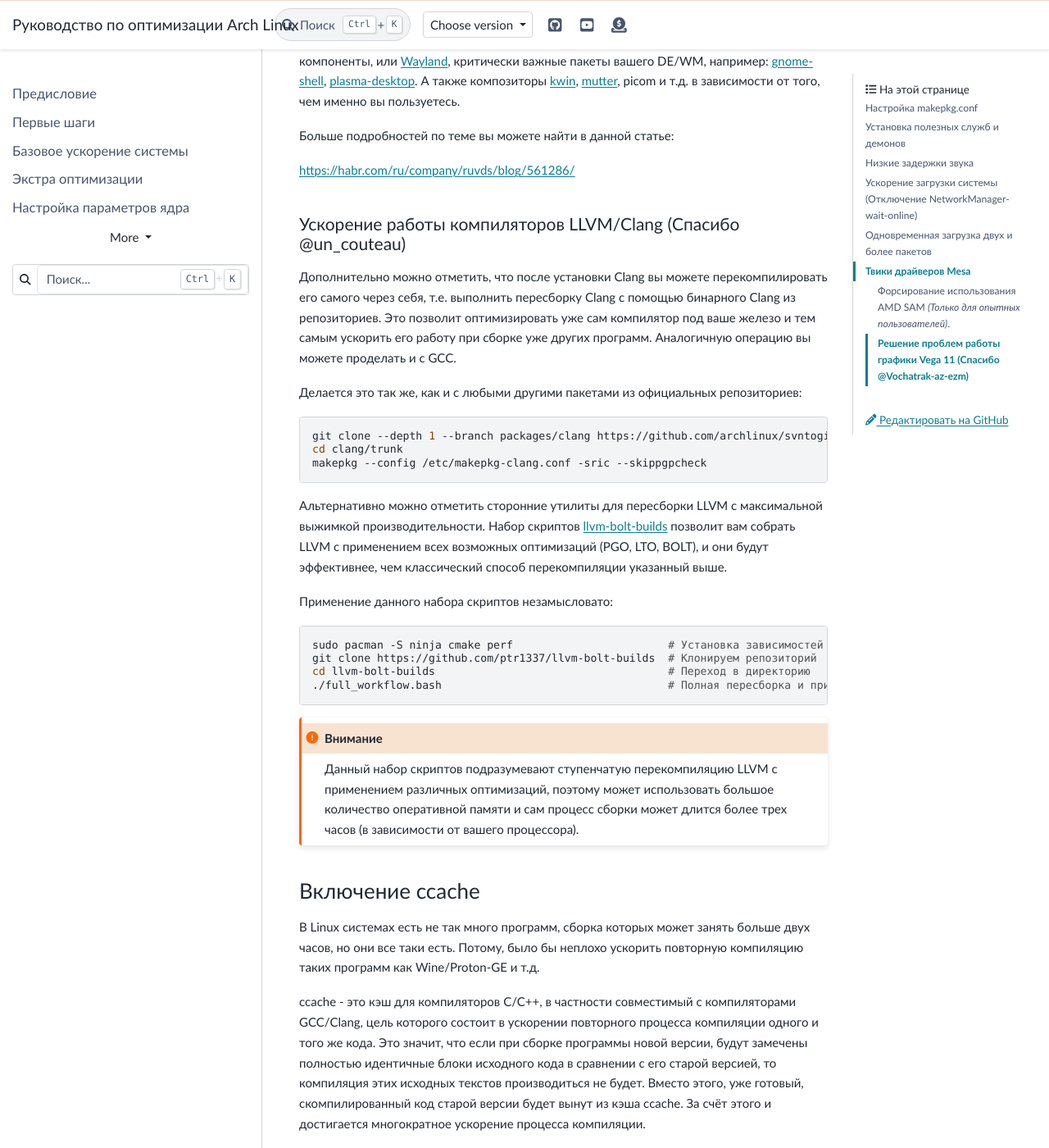
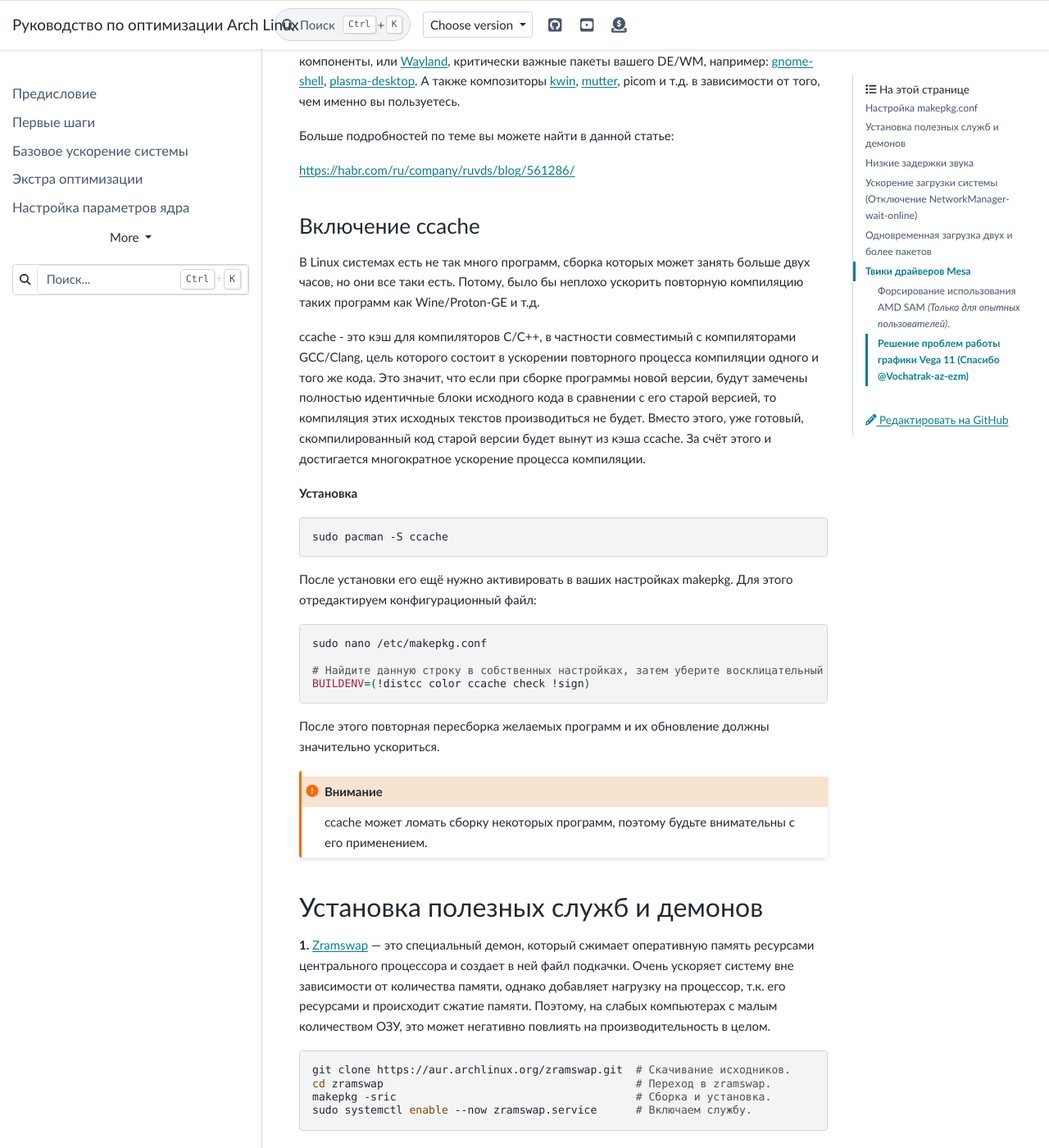
Before and after one commit to ventureoo/ARU, a Sphinx documentation site: the page built from docs/source/generic-system-acceleration.rst, in a window 1280 px wide and 1400 px high, scrolled down 2390 px. Shown: the whole window at 82% size. Built offline with Sphinx 7.4.7 and the PyData theme 0.15.4, drawn with Linux system fonts in a browser that asks for light colours.

Commit message:
generic-system-acceleration: Drop mention llvm-bolt-builds
Because only very powerful processors need it. On low-core processors, this results in a memory shortage or a build error in one of the stages 95% of the time.

```diff
--- a/docs/source/generic-system-acceleration.rst
+++ b/docs/source/generic-system-acceleration.rst
@@ -111,37 +111,6 @@
 Больше подробностей по теме вы можете найти в данной статье:
 
 https://habr.com/ru/company/ruvds/blog/561286/
-
-.. index:: clang, native-compilation, llvm-bolt-builds, lto, pgo
-.. _speeding-up-clang-llvm-compilers:
-
-Ускорение работы компиляторов LLVM/Clang (Спасибо @un_couteau)
----------------------------------------------------------------
-
-Дополнительно можно отметить, что после установки Clang вы можете перекомпилировать его самого через себя,
-т.е. выполнить пересборку Clang с помощью бинарного Clang из репозиториев.
-Это позволит оптимизировать уже сам компилятор под ваше железо и тем самым ускорить
-его работу при сборке уже других программ. Аналогичную операцию вы можете проделать и с GCC.
-
-Делается это так же, как и с любыми другими пакетами из официальных репозиториев::
-
-  git clone --depth 1 --branch packages/clang https://github.com/archlinux/svntogit-packages.git clang
-  cd clang/trunk
-  makepkg --config /etc/makepkg-clang.conf -sric --skippgpcheck
-
-Альтернативно можно отметить сторонние утилиты для пересборки LLVM с максимальной выжимкой
-производительности. Набор скриптов `llvm-bolt-builds <https://github.com/ptr1337/llvm-bolt-builds>`_ позволит вам собрать LLVM с применением
-всех возможных оптимизаций (PGO, LTO, BOLT), и они будут эффективнее, чем классический способ перекомпиляции указанный выше.
-
-Применение данного набора скриптов незамысловато::
-
-  sudo pacman -S ninja cmake perf                        # Установка зависимостей
-  git clone https://github.com/ptr1337/llvm-bolt-builds  # Клонируем репозиторий
-  cd llvm-bolt-builds                                    # Переход в директорию
-  ./full_workflow.bash                                   # Полная пересборка и применение всех возможных оптимизаций
-
-.. attention:: Данный набор скриптов подразумевают ступенчатую перекомпиляцию LLVM с применением различных оптимизаций,
-   поэтому может использовать большое количество оперативной памяти и сам процесс сборки может длится более трех часов (в зависимости от вашего процессора).
 
 .. index:: makepkg, ccache, native-compilation
 .. _enabling_ccache:
```
